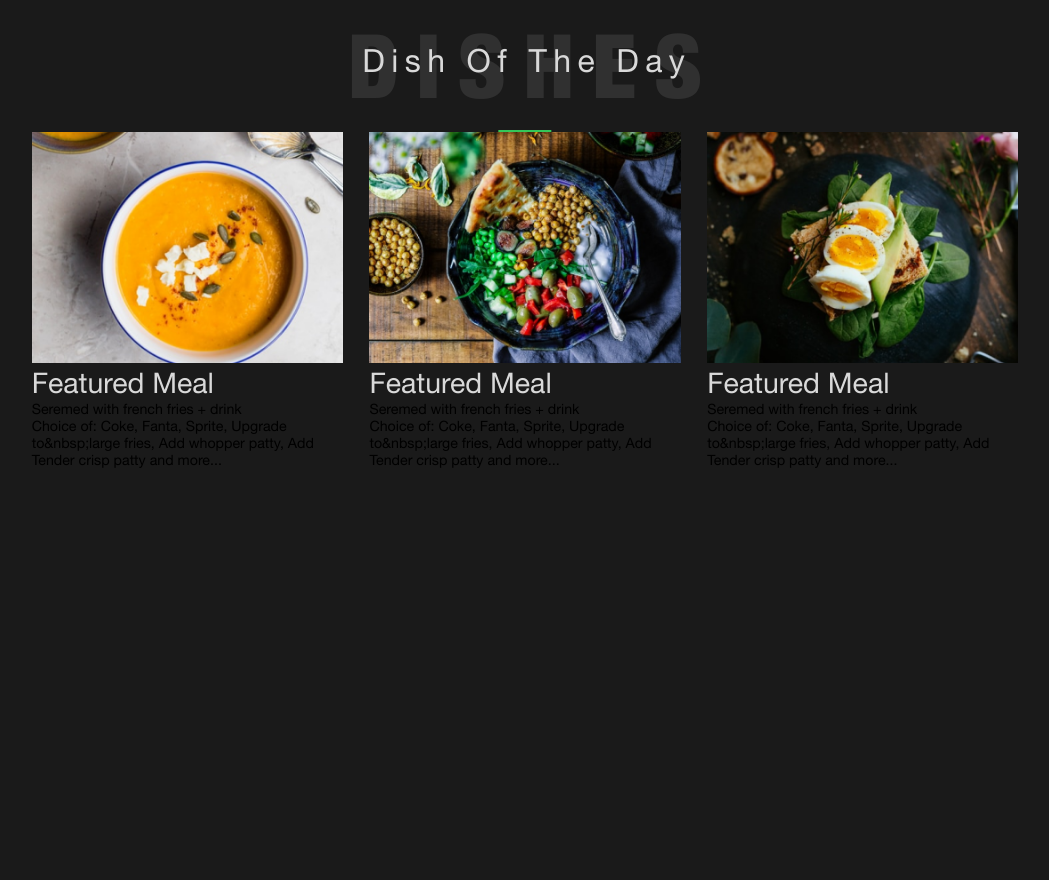
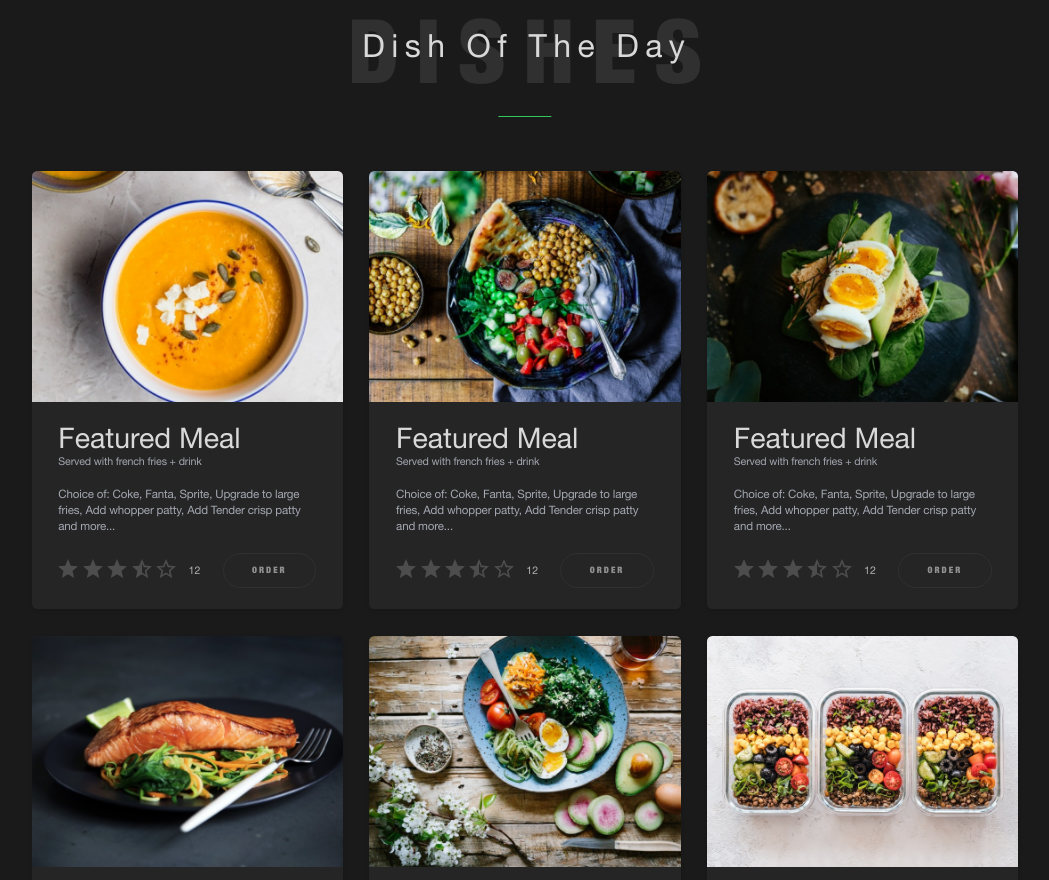
Before and after one commit to anakolchina97/healthy, a Vue app: page / in a window 1280 px wide. Shown: the part 1920-2800 px from the top of the page, without its empty margins (115-1164 px from the left). Before the commit the page ends 2388 px from the top, so only its background shows below. Built offline with nearby package versions, Linux system fonts and the light colour scheme.

Commit message:
Dishes, Dishe

```diff
--- a/src/assets/styles/style.scss
+++ b/src/assets/styles/style.scss
@@ -14,6 +14,9 @@
   --color-slider-bg: #262626;
   --color-subtitle: #d9d9d9;
   --color-gray: #a6a6a6;
+  --color-light-gray: #a4a8b2;
+  --color-dark-liver: #4d4d4d;
+  --color-philippine-silver: #b3b3b3;
 }
 
 *,
@@ -48,3 +51,14 @@ ul {
 a {
   text-decoration: none;
 }
+
+picture,
+img {
+  display: block;
+}
+
+.cover {
+  width: 100%;
+  height: 100%;
+  object-fit: cover;
+}
--- a/src/components/Button.vue
+++ b/src/components/Button.vue
@@ -1,13 +1,24 @@
 <script setup lang="ts">
-defineProps<{ text: string; className: string }>();
+interface IButton {
+  text?: string;
+  className?: string;
+  buttonType: "submit" | "button";
+}
+
+withDefaults(defineProps<IButton>(), {
+  buttonType: "button",
+});
 </script>
 
 <template>
-  <button class="button" :class="className">{{ text }}</button>
+  <button class="button" :class="className" :type="buttonType">
+    {{ text }}
+  </button>
 </template>
 
 <style scoped lang="scss">
 .button {
+  cursor: pointer;
   border: none;
   outline: none;
   color: var(--color-primary);
@@ -22,6 +33,22 @@ defineProps<{ text: string; className: string }>();
     text-align: center;
     letter-spacing: 0.2em;
   }
+  &._small {
+    font-size: rem(10);
+    font-weight: 900;
+    line-height: 1;
+    letter-spacing: 2px;
+    text-transform: uppercase;
+    text-align: center;
+    padding: rem(10) rem(32);
+    border-radius: rem(40);
+    height: rem(40);
+  }
+  &._grey {
+    background: transparent;
+    color: rgba(var(--color-white-rgba), 0.5);
+    border: rem(2) solid var(--color-title);
+  }
   &._black {
     background: var(--color-primary);
   }
--- a/src/components/Dishe.vue
+++ b/src/components/Dishe.vue
@@ -1,27 +1,72 @@
 <script setup lang="ts">
+import Button from "./Button.vue";
+import Stars from "./Stars.vue";
+
 defineProps<{ title: string; subtitle: string; text: string; img: string }>();
 </script>
 
 <template>
   <article class="dishe">
     <picture>
-      <img class="dishe__img" :src="img" />
+      <img class="dishe__img cover" :src="img" />
     </picture>
-    <p class="dishe__title">{{ title }}</p>
-    <p class="dishe__subtitle">{{ subtitle }}</p>
-    <p class="dishe__text">{{ text }}</p>
-    <footer class="dishe__footer"></footer>
+    <div class="dishe__content">
+      <p class="dishe__title">{{ title }}</p>
+      <p class="dishe__subtitle">{{ subtitle }}</p>
+      <p class="dishe__text" v-html="text" />
+      <footer class="dishe__footer">
+        <div class="dishe__starts">
+          <Stars />
+          <p class="dishe__count-feedback">12</p>
+        </div>
+        <Button class-name="_small _grey" text="Order" />
+      </footer>
+    </div>
   </article>
 </template>
 
 <style lang="scss" scoped>
 .dishe {
+  border-radius: rem(6);
+  overflow: hidden;
+  color: var(--color-light-gray);
+  box-shadow: 0 rem(2) rem(5) 0 rgba(0, 0, 0, 0.1);
+  background: var(--color-dark);
+  &__content {
+    padding: rem(26) rem(30) rem(24);
+  }
   &__title {
     font-size: rem(32);
+    line-height: 93.75%;
     color: var(--color-subtitle);
+    margin-bottom: rem(3);
   }
-  &__img {
-    width: 100%;
+  &__subtitle {
+    font-size: rem(12);
+    line-height: 1.33;
+    margin-bottom: rem(20);
+    letter-spacing: -0.15px;
+  }
+  &__text {
+    font-size: rem(13);
+    line-height: 1.38;
+    letter-spacing: -0.162px;
+    color: var(--color-dark-gray);
+    margin-bottom: rem(21);
+  }
+  &__starts {
+    display: flex;
+    align-items: center;
+    gap: rem(14);
+  }
+  &__footer {
+    display: flex;
+    align-items: center;
+    justify-content: space-between;
+  }
+  &__count-feedback {
+    font-size: rem(12);
+    color: var(--color-philippine-silver);
   }
 }
 </style>
--- a/src/components/Dishes.vue
+++ b/src/components/Dishes.vue
@@ -7,19 +7,37 @@ const items = [
   {
     img: "/images/dishes/dishe-1.png",
     title: "Featured Meal",
-    subtitle: "Seremed with french fries + drink",
+    subtitle: "Served with french fries + drink",
     text: "Choice of: Coke, Fanta, Sprite, Upgrade to&nbsp;large fries, Add whopper patty, Add Tender crisp patty and more...",
   },
   {
     img: "/images/dishes/dishe-2.png",
     title: "Featured Meal",
-    subtitle: "Seremed with french fries + drink",
+    subtitle: "Served with french fries + drink",
     text: "Choice of: Coke, Fanta, Sprite, Upgrade to&nbsp;large fries, Add whopper patty, Add Tender crisp patty and more...",
   },
   {
     img: "/images/dishes/dishe-3.png",
     title: "Featured Meal",
-    subtitle: "Seremed with french fries + drink",
+    subtitle: "Served with french fries + drink",
+    text: "Choice of: Coke, Fanta, Sprite, Upgrade to&nbsp;large fries, Add whopper patty, Add Tender crisp patty and more...",
+  },
+  {
+    img: "/images/dishes/dishe-4.png",
+    title: "Featured Meal",
+    subtitle: "Served with french fries + drink",
+    text: "Choice of: Coke, Fanta, Sprite, Upgrade to&nbsp;large fries, Add whopper patty, Add Tender crisp patty and more...",
+  },
+  {
+    img: "/images/dishes/dishe-5.png",
+    title: "Featured Meal",
+    subtitle: "Served with french fries + drink",
+    text: "Choice of: Coke, Fanta, Sprite, Upgrade to&nbsp;large fries, Add whopper patty, Add Tender crisp patty and more...",
+  },
+  {
+    img: "/images/dishes/dishe-6.png",
+    title: "Featured Meal",
+    subtitle: "Served with french fries + drink",
     text: "Choice of: Coke, Fanta, Sprite, Upgrade to&nbsp;large fries, Add whopper patty, Add Tender crisp patty and more...",
   },
 ];
@@ -28,13 +46,11 @@ const items = [
 <template>
   <section class="dishes">
     <Container>
-      <div class="dishes__title">
-        <Title
-          title="dishes"
-          subtitle="Dish Of The Day"
-          className="_line _big"
-        />
-      </div>
+      <Title
+        title="dishes"
+        subtitle="Dish Of The Day"
+        className="dishes__title _line _big"
+      />
       <div class="dishes__wrap">
         <Dishe
           v-for="{ title, subtitle, text, img } in items"
@@ -51,6 +67,7 @@ const items = [
 
 <style lang="scss" scoped>
 .dishes {
+  padding-bottom: rem(90);
   &__wrap {
     display: grid;
     gap: rem(30);
@@ -58,6 +75,9 @@ const items = [
   }
   &__title {
     text-align: center;
+    display: block;
+    margin: 0 auto;
+    margin-bottom: rem(60);
   }
 }
 </style>
--- /dev/null
+++ b/src/components/Star.vue
@@ -0,0 +1,92 @@
+<script setup lang="ts">
+defineProps<{
+  state: "full" | "half" | "empty";
+}>();
+</script>
+
+<template>
+  <i v-if="state === 'full'">
+    <svg
+      class="star"
+      width="20"
+      height="19"
+      viewBox="0 0 20 19"
+      fill="none"
+      xmlns="http://www.w3.org/2000/svg"
+    >
+      <mask
+        id="mask0_4_199"
+        style="mask-type: luminance"
+        maskUnits="userSpaceOnUse"
+        x="0"
+        y="0"
+        width="20"
+        height="19"
+      >
+        <path
+          fill-rule="evenodd"
+          clip-rule="evenodd"
+          d="M10 15.27L16.18 19L14.54 11.97L20 7.24L12.81 6.63L10 0L7.19 6.63L0 7.24L5.46 11.97L3.82 19L10 15.27Z"
+          fill="white"
+        />
+      </mask>
+      <g mask="url(#mask0_4_199)">
+        <rect class="star__mask" x="-3" y="-3" width="26" height="26" />
+      </g>
+    </svg>
+  </i>
+  <i v-else-if="state === 'half'">
+    <svg
+      width="20"
+      height="19"
+      viewBox="0 0 20 19"
+      fill="none"
+      xmlns="http://www.w3.org/2000/svg"
+    >
+      <mask
+        id="mask0_4_211"
+        style="mask-type: luminance"
+        maskUnits="userSpaceOnUse"
+        x="0"
+        y="0"
+        width="20"
+        height="19"
+      >
+        <path
+          fill-rule="evenodd"
+          clip-rule="evenodd"
+          d="M20 7.24L12.81 6.62L10 0L7.19 6.63L0 7.24L5.46 11.97L3.82 19L10 15.27L16.18 19L14.55 11.97L20 7.24ZM10 13.4V4.1L11.71 8.14L16.09 8.52L12.77 11.4L13.77 15.68L10 13.4Z"
+          fill="white"
+        />
+      </mask>
+      <g mask="url(#mask0_4_211)">
+        <rect class="star__mask" x="-3" y="-3" width="26" height="26" />
+      </g>
+    </svg>
+  </i>
+  <i v-else>
+    <svg
+      class="star"
+      width="20"
+      height="19"
+      viewBox="0 0 20 19"
+      fill="none"
+      xmlns="http://www.w3.org/2000/svg"
+    >
+      <path
+        fill-rule="evenodd"
+        clip-rule="evenodd"
+        d="M20 7.24L12.81 6.62L10 0L7.19 6.63L0 7.24L5.46 11.97L3.82 19L10 15.27L16.18 19L14.55 11.97L20 7.24V7.24ZM10 13.4L6.24 15.67L7.24 11.39L3.92 8.51L8.3 8.13L10 4.1L11.71 8.14L16.09 8.52L12.77 11.4L13.77 15.68L10 13.4V13.4Z"
+      />
+    </svg>
+  </i>
+</template>
+
+<style scoped lang="scss">
+.star {
+  fill: var(--color-dark-liver);
+  &__mask {
+    fill: var(--color-dark-liver);
+  }
+}
+</style>
--- /dev/null
+++ b/src/components/Stars.vue
@@ -0,0 +1,20 @@
+<script setup lang="ts">
+import Star from "./Star.vue";
+</script>
+
+<template>
+  <ul class="stars">
+    <Star state="full" />
+    <Star state="full" />
+    <Star state="full" />
+    <Star state="half" />
+    <Star state="empty" />
+  </ul>
+</template>
+
+<style scoped lang="scss">
+.stars {
+  display: flex;
+  gap: rem(5);
+}
+</style>
--- a/src/components/Work.vue
+++ b/src/components/Work.vue
@@ -53,8 +53,8 @@ onMounted(() => {
             data-directions-item
             :key="item.title"
           >
-            <p class="work-list-item__title">{{ item.title }}</p>
-            <p class="work-list-item__text">{{ item.text }}</p>
+            <p class="work-list-item__title" v-html="item.title" />
+            <p class="work-list-item__text" v-html="item.text" />
           </li>
         </transition-group>
       </ul>
```
Also changed, not shown: public/images/star.svg (added).
